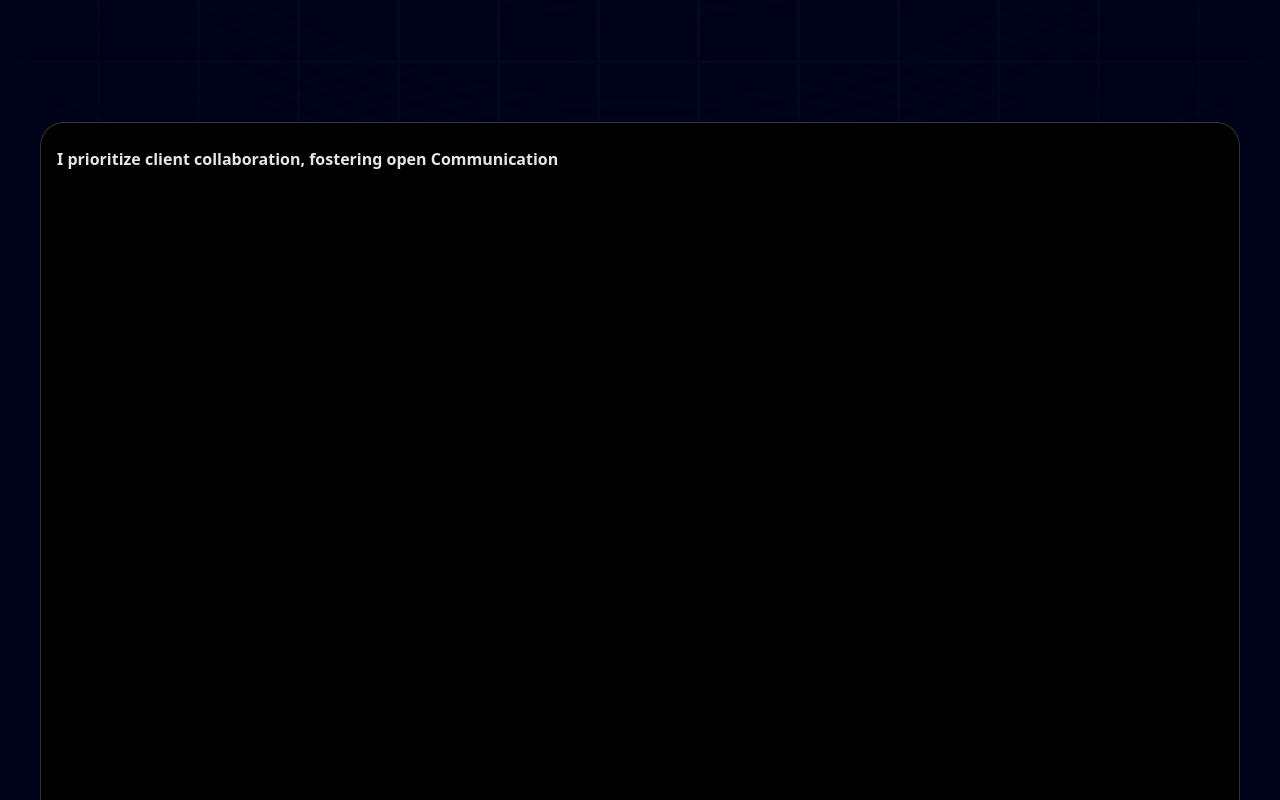
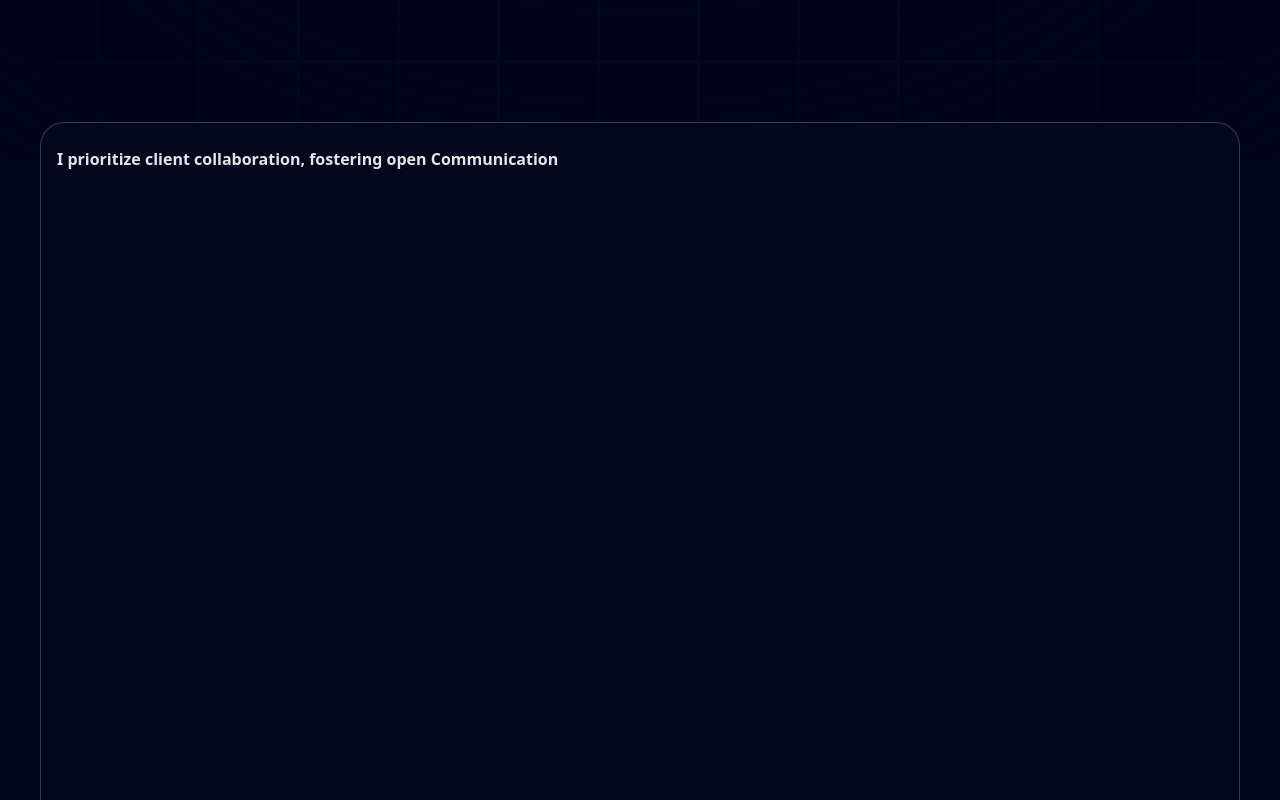
Before and after one commit to ddssamu3l/Portfolio_Website_ddsamuel.com, a Next.js app: page / in a window 1280 px wide. Shown: the part 640-1440 px from the top of the page. Built offline with nearby package versions, Linux system fonts and the light colour scheme.

Commit message:
52:01 BentoGrid Setup

```diff
--- a/components/Grid.tsx
+++ b/components/Grid.tsx
@@ -5,13 +5,19 @@
   return (
     <section id="about">
         <BentoGrid>
-            {gridItems.map ((item, i) => (
+            {gridItems.map (({id, title, description, className, img, imgClassName,
+                titleClassName, spareImg
+            }) => (
                 <BentoGridItem
-                    id={item.id}
-                    key={item.id}
-                    title={item.title}
-                    description={item.description}
-                    className={item.className}
+                    id={id}
+                    key={id}
+                    title={title}
+                    description={description}
+                    className={className}
+                    img={img}
+                    imgClassName={imgClassName}
+                    titleClassName={titleClassName}
+                    spareImg={spareImg}
                 />
             ))}
         </BentoGrid>
--- a/components/ui/BentoGrid.tsx
+++ b/components/ui/BentoGrid.tsx
@@ -23,27 +23,37 @@
   className,
   title,
   description,
-  header,
-  icon,
   id,
+  img,
+  imgClassName,
+  titleClassName,
+  spareImg,
+
 }: {
   className?: string;
   title?: string | React.ReactNode;
   description?: string | React.ReactNode;
   header?: React.ReactNode;
   icon?: React.ReactNode;
-  id: number,
+  id?: number;
+  img?: string;
+  imgClassName?: string;
+  titleClassName?: string;
+  spareImg?: string;
 }) => {
   return (
     <div
       className={cn(
-        "row-span-1 relative rounded-3xl group/bento hover:shadow-xl transition duration-200 shadow-input dark:shadow-none p-4 dark:bg-black dark:border-white/[0.2] bg-white border border-transparent justify-between flex flex-col space-y-4 boarder-red-500",
+        "row-span-1 relative rounded-3xl group/bento hover:shadow-xl transition duration-200 shadow-input dark:shadow-none p-4 dark:bg-black dark:border-white/[0.2] bg-white border border-transparent justify-between flex flex-col space-y-4",
         className
       )}
+      style={{
+        background: 'rgb(4,7,29',
+        backgroundColor: 'gradient...'
+      }}
     >
-      {header}
+
       <div className="group-hover/bento:translate-x-2 transition duration-200">
-        {icon}
         <div className="font-sans font-bold text-neutral-600 dark:text-neutral-200 mb-2 mt-2">
           {title}
         </div>
```
